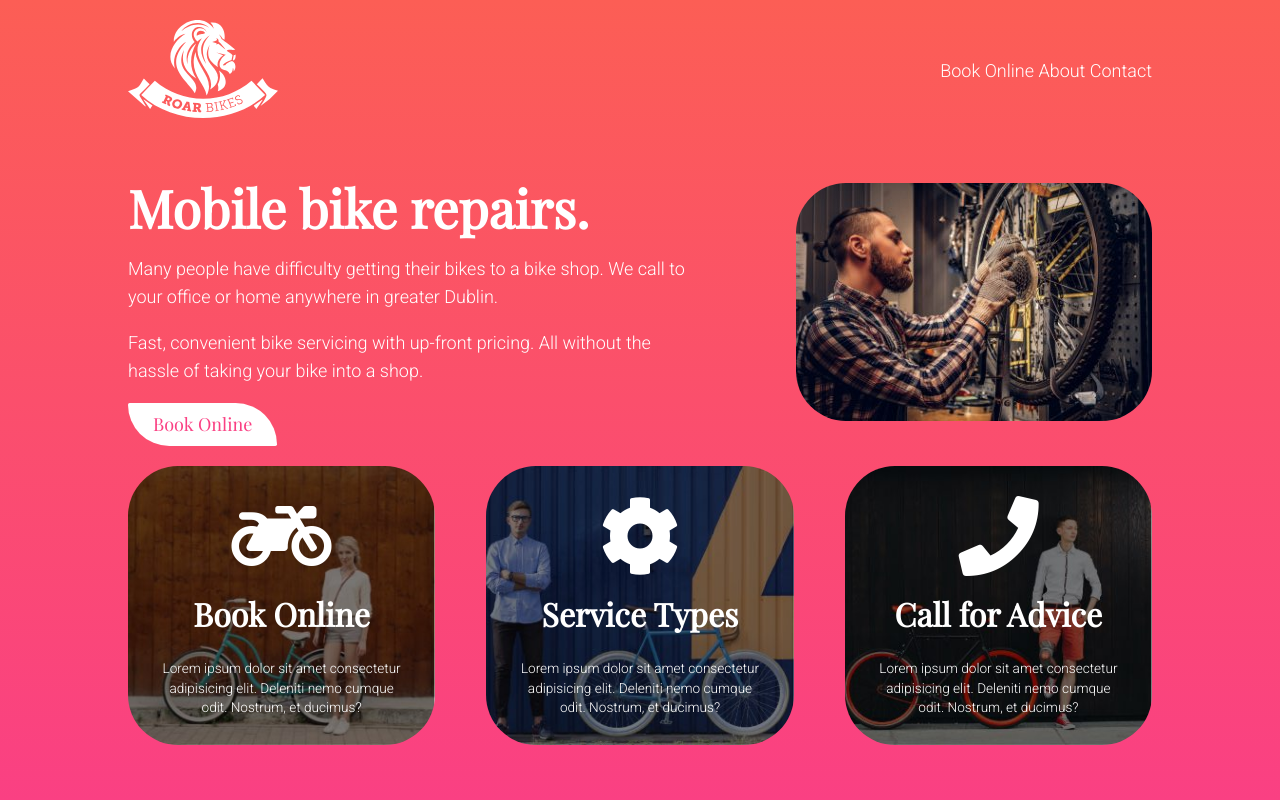
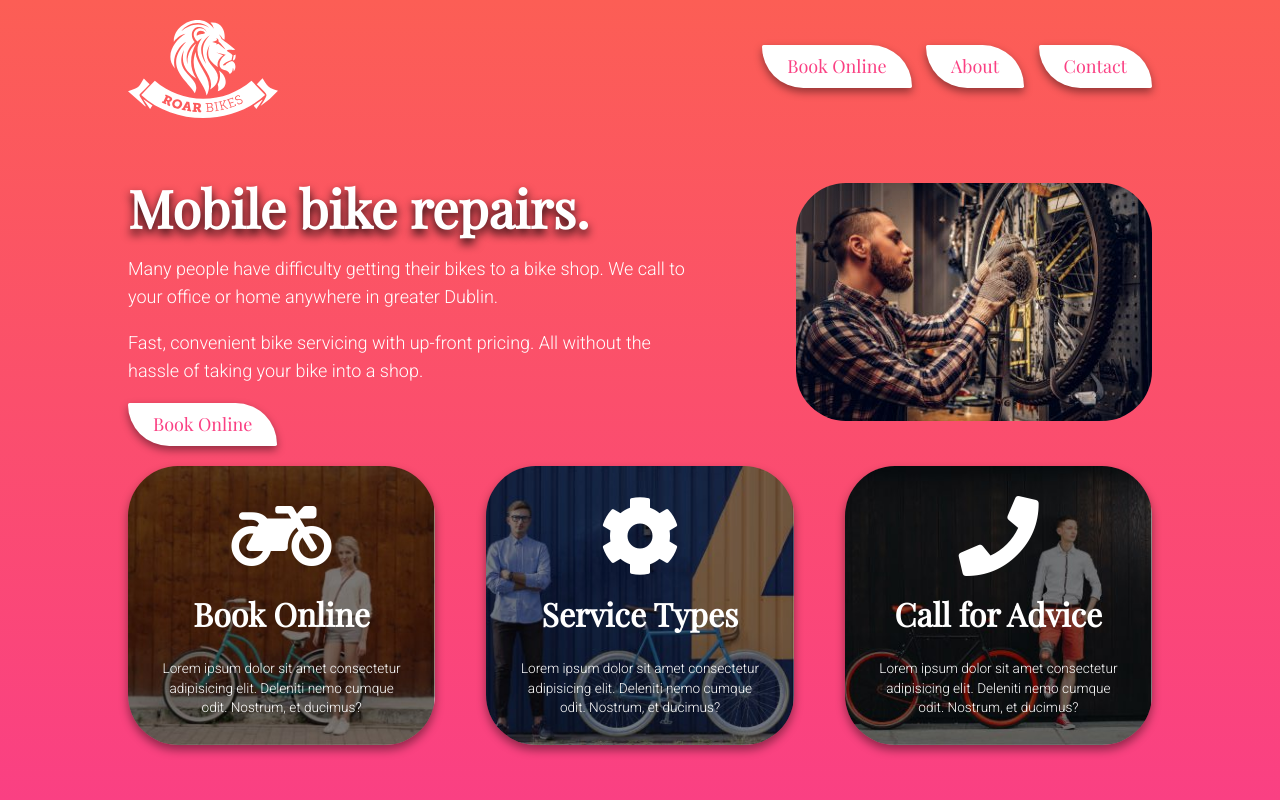
Before and after one commit to Ahmed-Nazeeh/Bike-Repair-Website-HTML-CSS, a PHP site: page / in a window 1280 px wide. Run offline with PHP 8.4, Linux system fonts and the light colour scheme; some libraries are stand-ins or nearby versions.

Commit message:
59 60 backup website while building , add contact about and book online buttons

```diff
--- a/index.html
+++ b/index.html
@@ -24,7 +24,9 @@
             </div>
 
             <nav>
-                Book Online     About     Contact
+                <a href="#" class="mybutton">Book Online</a>
+                <a href="#" class="mybutton">About</a>
+                <a href="#" class="mybutton">Contact</a>
             </nav>
         </header>
 
--- a/style.css
+++ b/style.css
@@ -70,6 +70,7 @@ main {
     padding: 30px 30px 20px 30px;
     box-sizing: border-box;
     border-radius: 50px;
+    box-shadow: 0px 5px 10px rgba(0, 0, 0, 0.418);
 }
 
 .herobox1 {
@@ -85,6 +86,7 @@ h1 {
     font-size: 3.25rem;
     font-family: 'Playfair Display', serif;
     margin-bottom: 1rem;
+    text-shadow: 0px 5px 10px rgba(0, 0, 0, 0.904);
 }
 
 h2 {
@@ -116,6 +118,7 @@ p {
     font-family: 'Playfair Display', serif;
     padding: 11px 25px;
     border-radius: 4px 100px;
+    box-shadow: 0px 4px 8px rgba(0, 0, 0, 0.418);
 }
 
 a.mybutton {
@@ -127,3 +130,7 @@ a.mybutton {
 .herobox2 img {
     border-radius: 50px;
 }
+
+nav a.mybutton {
+    margin-left: 10px;
+}
```
Also changed, not shown: delete.html (deleted, +0 -31 lines), 1 other file.
